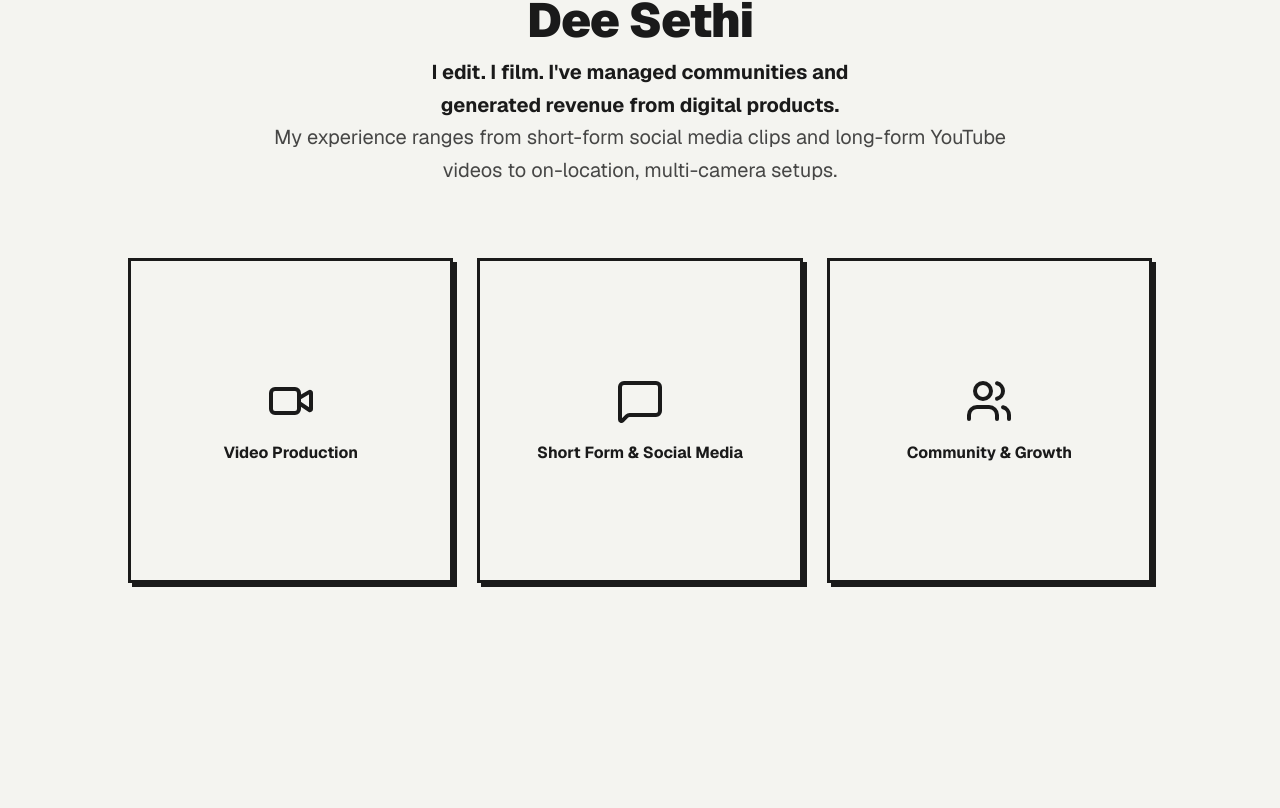
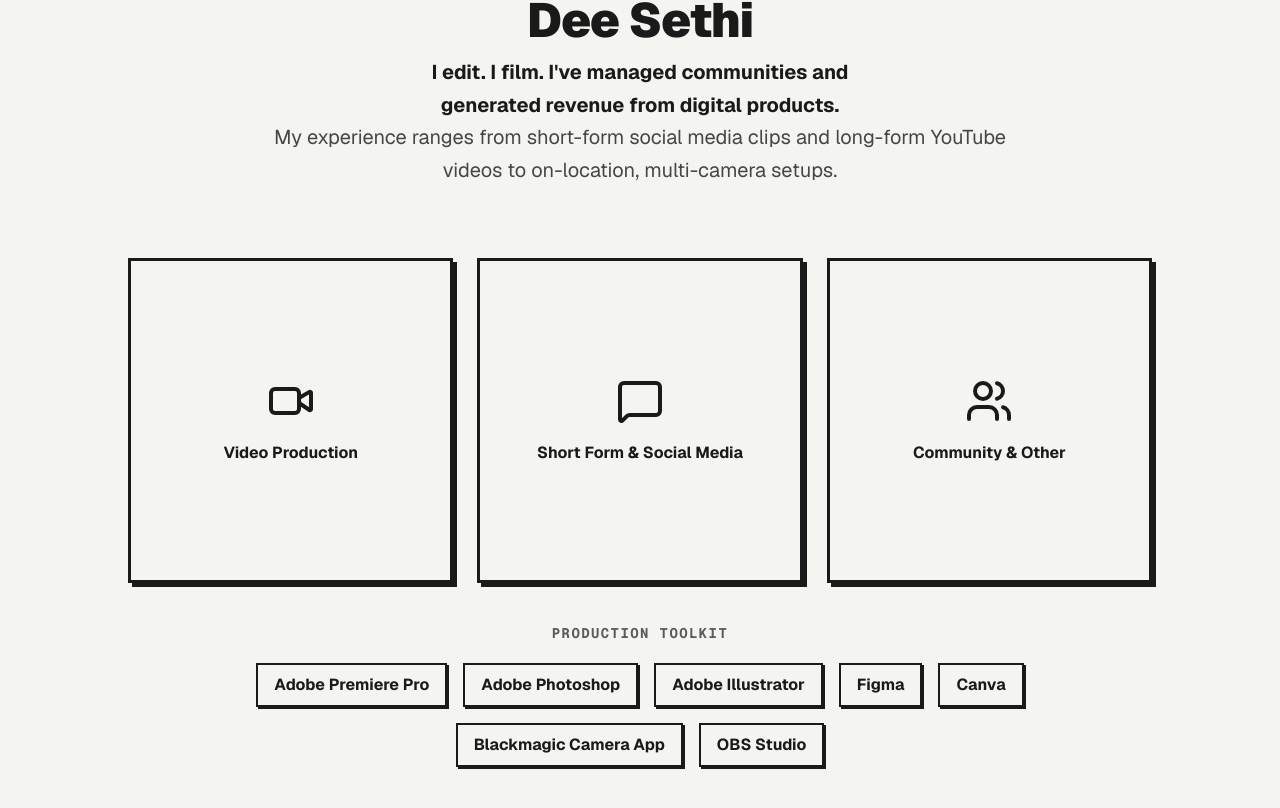
Before and after one commit to pawaritdee/content-portfolio, a Next.js app: page / in a window 1280 px wide. Shown: the part 428-1236 px from the top of the page. Before the commit the page ends 1107 px from the top, so only its background shows below. Built offline with nearby package versions, Linux system fonts and the light colour scheme.

Commit message:
added skills/tools

```diff
--- a/components/portfolio-content.tsx
+++ b/components/portfolio-content.tsx
@@ -7,7 +7,17 @@ import { X, Linkedin, Mail } from "lucide-react"
 const services = [
   { id: "video", title: "Video Production", icon: "video" as const },
   { id: "social", title: "Short Form & Social Media", icon: "social" as const },
-  { id: "community", title: "Community & Growth", icon: "community" as const },
+  { id: "community", title: "Community & Other", icon: "community" as const },
+]
+
+const tools = [
+  "Adobe Premiere Pro",
+  "Adobe Photoshop",
+  "Adobe Illustrator",
+  "Figma",
+  "Canva",
+  "Blackmagic Camera App",
+  "OBS Studio",
 ]
 
 const videoProjects = [
@@ -233,6 +243,25 @@ export function PortfolioContent() {
         </div>
       </div>
 
+
+        {/* NEW: Neobrutalist Tool Badges */}
+        <div className="w-full mt-6 md:mt-10 px-4 md:px-0 flex flex-col items-center gap-5">
+          <h3 className="font-mono text-sm font-bold text-foreground/70 uppercase tracking-widest">
+            Production Toolkit
+          </h3>
+          <div className="flex flex-wrap justify-center gap-3 md:gap-4 max-w-3xl">
+            {tools.map((tool) => (
+              <span
+                key={tool}
+                className="px-4 py-2 border-2 border-foreground bg-background font-sans font-bold text-sm md:text-base transition-transform hover:-translate-y-1 hover:shadow-[4px_4px_0px_0px_#1A1A1A]"
+                style={{ boxShadow: "2px 2px 0px 0px #1A1A1A" }}
+              >
+                {tool}
+              </span>
+            ))}
+          </div>
+        </div>
+
       {/* Large Modal - only render after mount */}
       {mounted && activeModal !== null && (
         <div
@@ -413,6 +442,9 @@ export function PortfolioContent() {
                   </div>
                 ))}
 
+
+
+
                 {/* 4. About Me Block (Profile Picture Click) */}
                 {activeModal === "about" && (
                   <div
```
